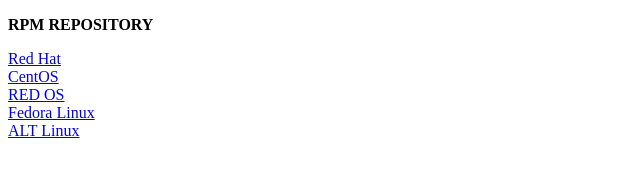
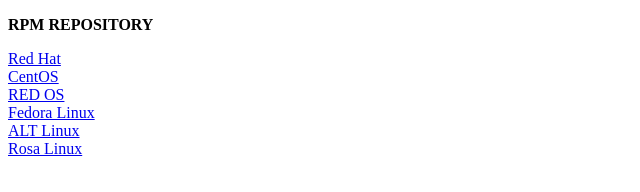
Before and after one commit to intrahouseio/ih-v5-packages, a website: page @repositories/rpm/index.html in a window 1280 px wide. Shown: the full height of the page, 0-640 px from the left. Drawn offline with Linux system fonts and the light colour scheme.

Commit message:
add rosa linux

```diff
--- a/@repositories/rpm/index.html
+++ b/@repositories/rpm/index.html
@@ -17,5 +17,7 @@
   </br>
   <a href="/altlinux">ALT Linux</a>
   </br>
+  <a href="/rosalinux">Rosa Linux</a>
+  </br>
 </body>
 </html>
```
Also changed, not shown: 2 other files.
